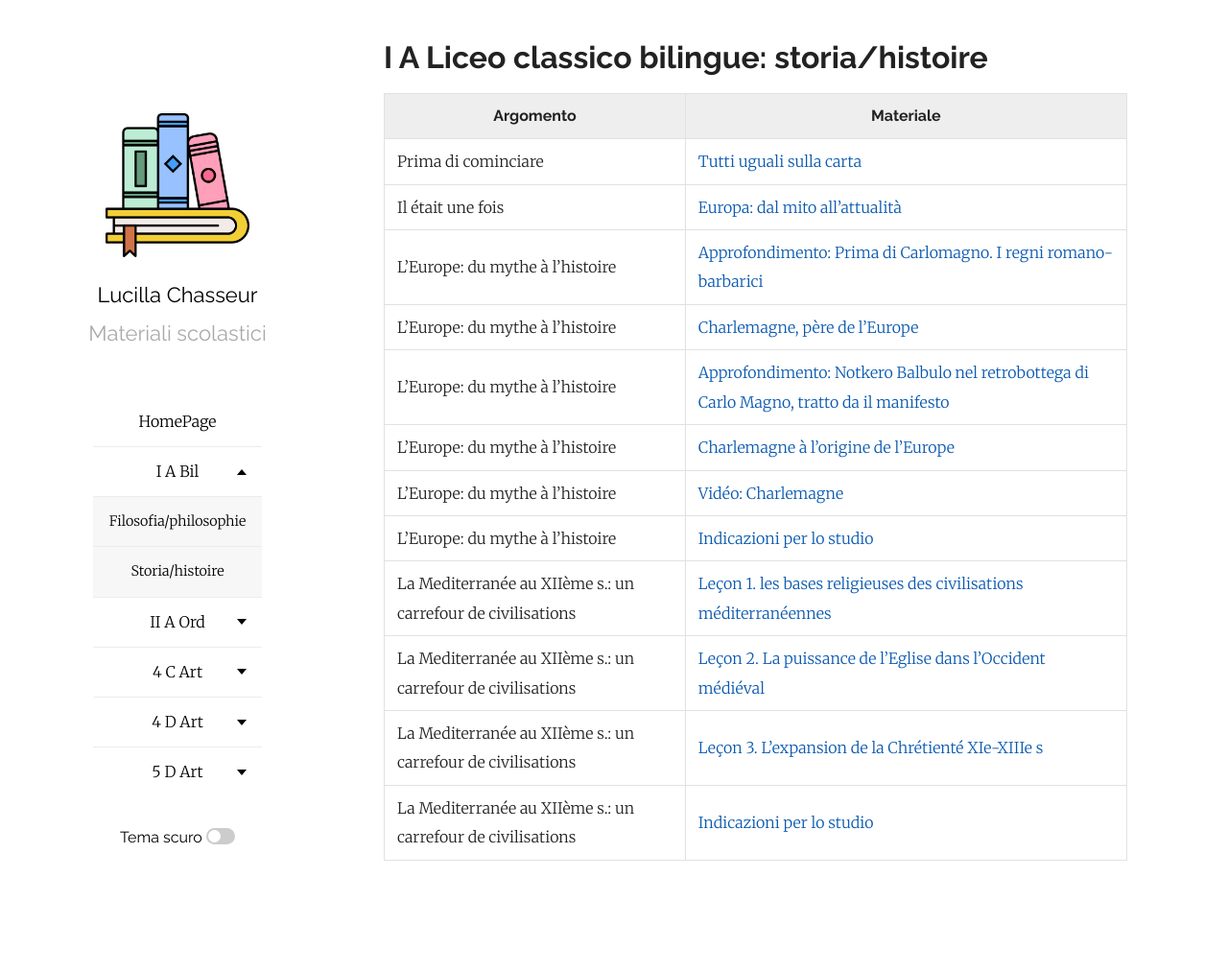
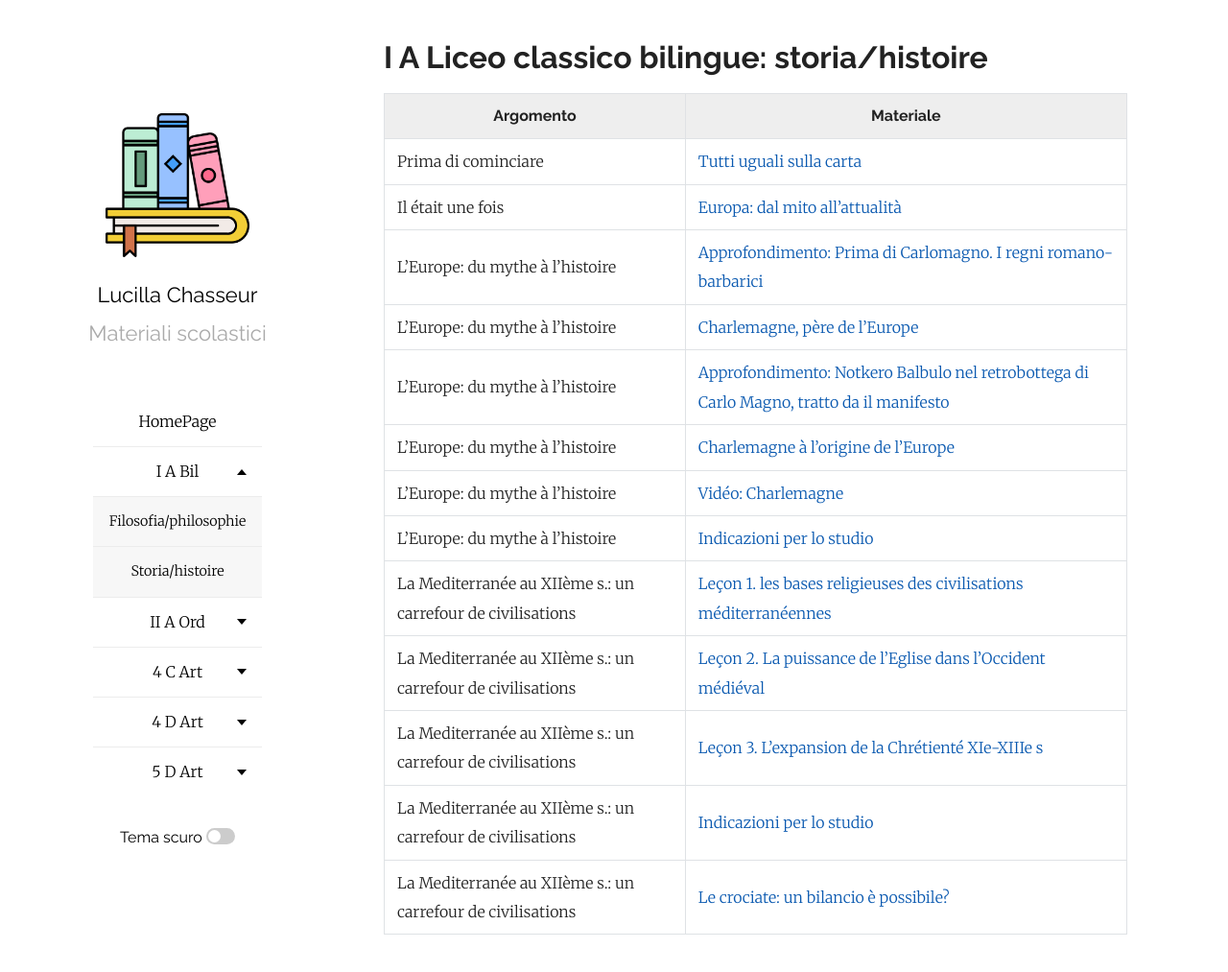
Before and after one commit to efemeridi/efemeridi.github.io, a Jekyll site: the page built from 1a_bil_storia.md, in a window 1280 px wide and 1019 px high. Shown: the top 1013 px of the window at 96% size. Built offline with Jekyll 4.4.1, drawn with Linux system fonts in a browser that asks for light colours; our own code applies the rules of GitHub Pages for plain Markdown files.

Commit message:
Add new lesson link for Crusades analysis

```diff
--- a/1a_bil_storia.md
+++ b/1a_bil_storia.md
@@ -17,3 +17,4 @@ layout: page
 |La Mediterranée au XIIème s.: un carrefour de civilisations|[Leçon 2. La puissance de l'Eglise dans l'Occident médiéval](/materiali/I_A_bil/storia/01_MEDITERRANEE_XII/chap_1_leçon_2_La_puissance_Eglise_Occident_mediev.pdf/)
 |La Mediterranée au XIIème s.: un carrefour de civilisations|[Leçon 3. L'expansion de la Chrétienté XIe-XIIIe s](/materiali/I_A_bil/storia/01_MEDITERRANEE_XII/chap_1_leçon_3_expansion_Chretiente.pdf/)
 |La Mediterranée au XIIème s.: un carrefour de civilisations|[Indicazioni per lo studio](/materiali/I_A_bil/storia/PROGRAMMI/01_THEME_1_MEDITERRANEE_AU_XII_chap_1_leçons_1-2-3.pdf/)
+|La Mediterranée au XIIème s.: un carrefour de civilisations|[Le crociate: un bilancio è possibile?](/materiali/I_A_bil/storia/01_MEDITERRANEE_XII/chap_1_leçon_3_expansion_Chretiente.pdf/)
```
